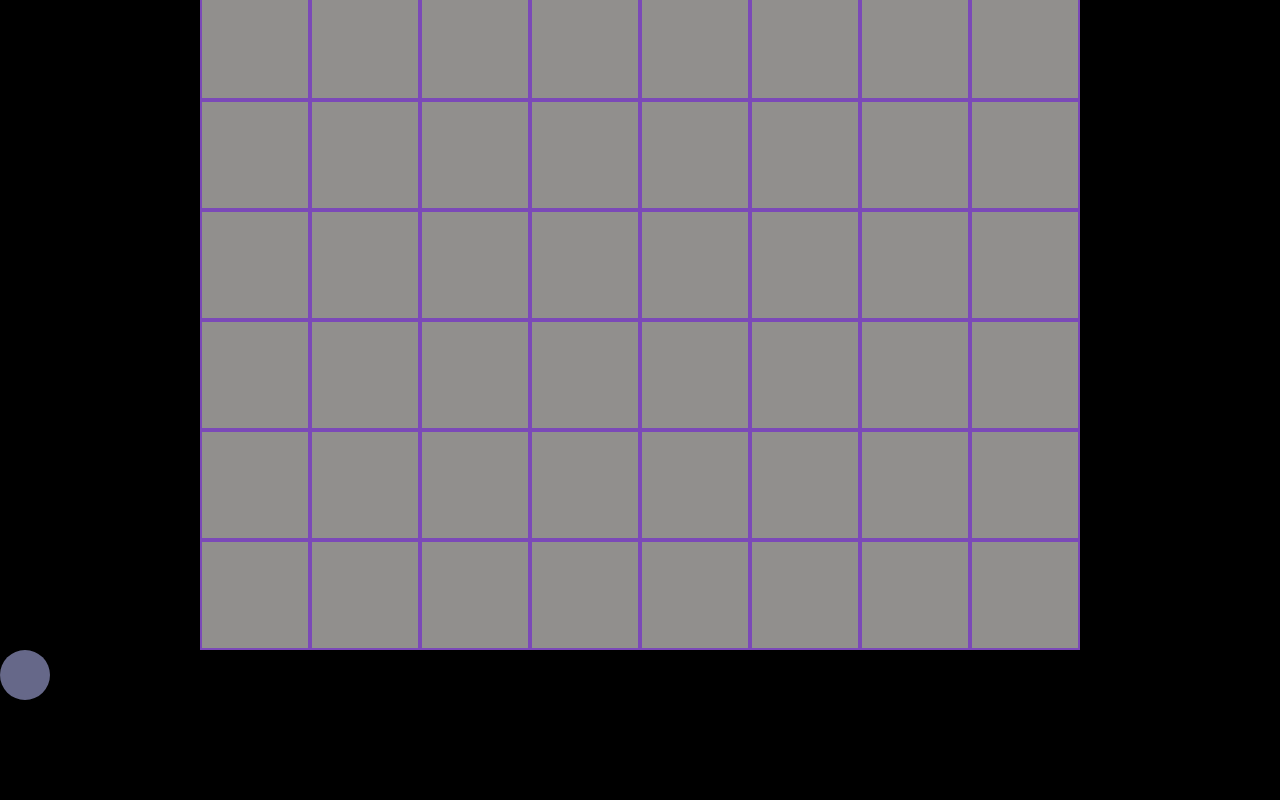
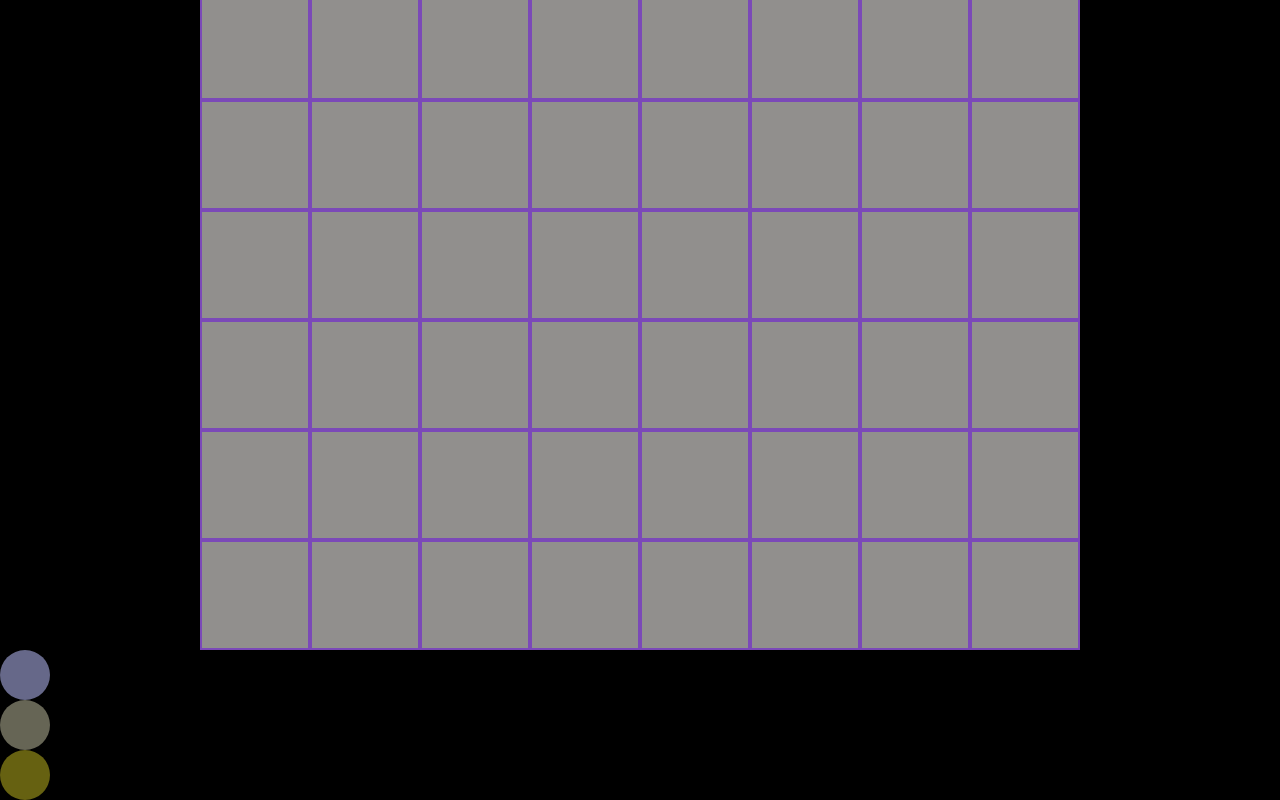
Before and after one commit to sergJess/LinesReact, a React (Create React App) app: page / in a window 1280 px wide. Shown: the part 230-1030 px from the top of the page. Before the commit the page ends 930 px from the top, so only its background shows below. Built offline with nearby package versions, Linux system fonts and the light colour scheme.

Commit message:
refactor: refactor ball component to functional component

```diff
--- a/src/app/app.tsx
+++ b/src/app/app.tsx
@@ -7,6 +7,8 @@ function App() {
     <div>
       <GameField cellWidth={110} cellHeight={110} size={8} />
       <Ball color="#666889" width={50} height={50} />
+      <Ball color="#666555" width={50} height={50} />
+      <Ball color="#666111" width={50} height={50} />
     </div>
   );
 }
--- /dev/null
+++ b/src/components/ball/ball.module.css
@@ -0,0 +1,24 @@
+.ball {
+  border-radius: 50%;
+}
+.ball_animation_active {
+  position: relative;
+  animation-duration: 0.8s;
+  animation-name: ball;
+  animation-iteration-count: infinite;
+}
+
+@keyframes ball {
+  25% {
+    top: -5px;
+  }
+  50% {
+    top: 0;
+  }
+  75% {
+    top: 5px;
+  }
+  100% {
+    top: 0;
+  }
+}
--- a/src/components/ball/ball.tsx
+++ b/src/components/ball/ball.tsx
@@ -1,45 +1,22 @@
-import React from 'react';
-import './ball.css';
-type TballProps = {
-  color: string;
-  width: number;
-  height: number;
+import React, { useState } from 'react';
+import style from './ball.module.css';
+
+export function Ball({ color, width, height }: { color: string; width: number; height: number }) {
+  const [isClicked, setClick] = useState(false);
+  const ballStyle = {
+    backgroundColor: `${color}`,
+    width: `${width}px`,
+    height: `${height}px`,
   };
-type TballState = {
-  isClicked: boolean;
-  animationClass: string;
+  const clickToBall = () => {
+    setClick(!isClicked);
   };
-export class Ball extends React.Component<TballProps, TballState> {
-  constructor(props: TballProps) {
-    super(props);
-    this.clickToBall = this.clickToBall.bind(this);
-    this.state = {
-      isClicked: false,
-      animationClass: 'ball-animation_inactive',
-    };
-  }
-  clickToBall() {
-    if (this.state.isClicked) {
-      this.setState({
-        animationClass: 'ball-animation_inactive',
-        isClicked: false,
-      });
-    } else {
-      this.setState({ isClicked: true, animationClass: 'ball-animation_active' });
-    }
-  }
-  render() {
-    const ballStyle = {
-      backgroundColor: `${this.props.color}`,
-      width: `${this.props.width}px`,
-      height: `${this.props.height}px`,
-    };
+
   return (
     <div
       style={ballStyle}
-        onClick={this.clickToBall}
-        className={`ball ${this.state.animationClass}`}
+      onClick={clickToBall}
+      className={isClicked ? `${style.ball} ${style.ball_animation_active}` : `${style.ball}`}
     ></div>
   );
 }
-}
```
Also changed, not shown: package.json (+3 -4 lines), src/types.d.ts (added, +7 -0 lines). Lines whose indentation alone changed are shown as unchanged.
